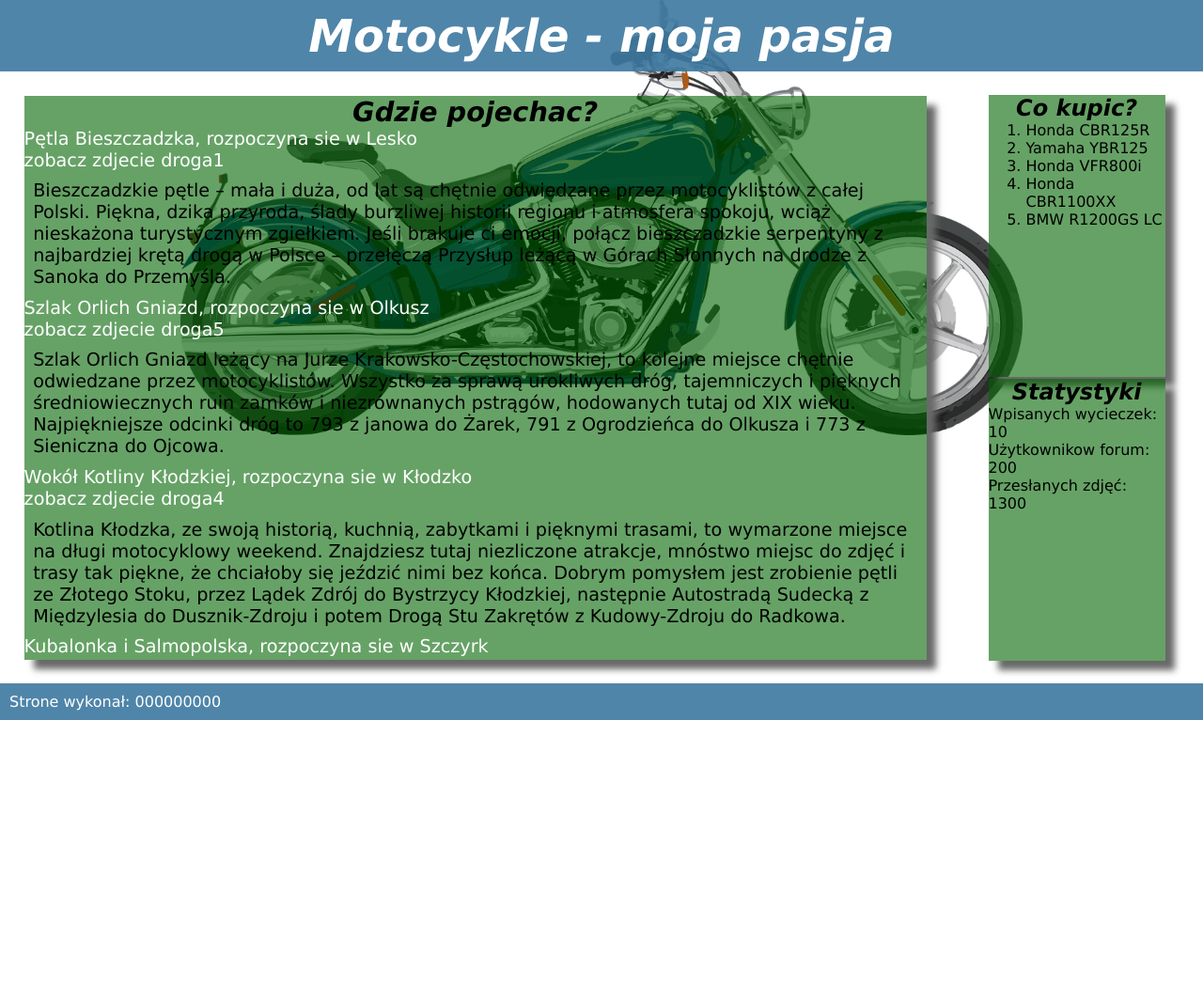
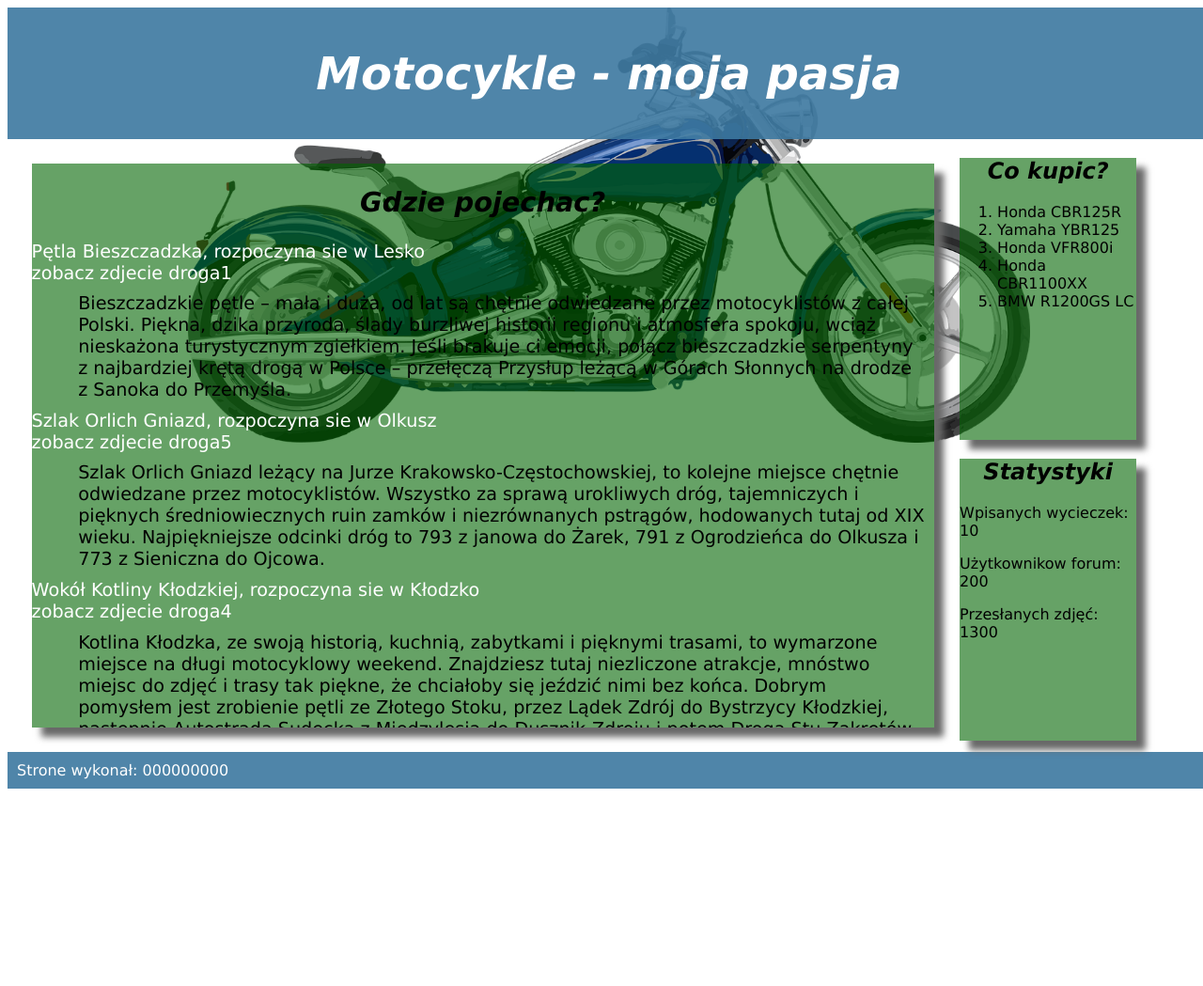
Before and after one commit to f1re3/szkola-5kl, a PHP site: page /motor.php in a window 1280 px wide. Shown: the top 1049 px of the page at 94% size. Run offline with PHP 8.4, Linux system fonts and the light colour scheme; data comes from the database, SQL or seed files in the repository.

Commit message:
usunęłam margin:auto dla * w pliku styl.css

```diff
--- a/zadania egzaminacyjne/motocykle/styl.css
+++ b/zadania egzaminacyjne/motocykle/styl.css
@@ -1,6 +1,6 @@
 *{
     font-family: Verdana;
-    margin: auto;
+/*     margin: auto; */
 }
 
 body{
```
